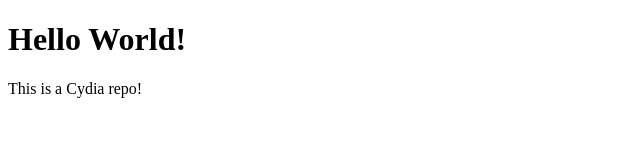
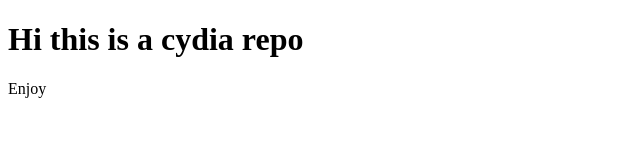
Before and after one commit to Framdark/frams, a plain HTML site: page index.html in a window 1280 px wide. Shown: the whole page, without its empty margins (0-640 px from the left). Drawn offline with Linux system fonts and the light colour scheme.

Commit message:
Initial Commit

```diff
--- a/index.html
+++ b/index.html
@@ -1,7 +1,7 @@
 <!DOCTYPE html>
 <html>
 <body>
-<h1>Hello World!</h1>
-<p>This is a Cydia repo!</p>
+<h1>Hi this is a cydia repo</h1>
+<p>Enjoy</p>
 </body>
 </html>
```
Also changed, not shown: 2 other files.
